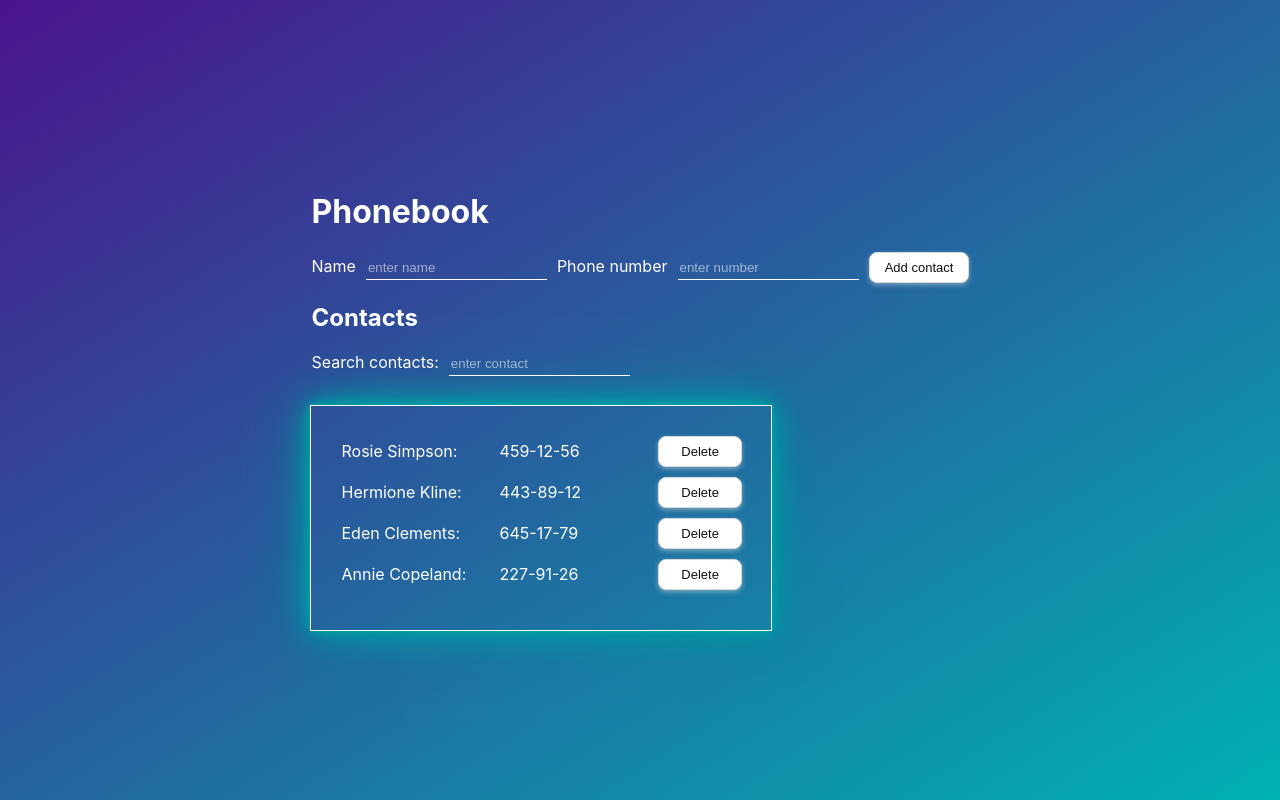
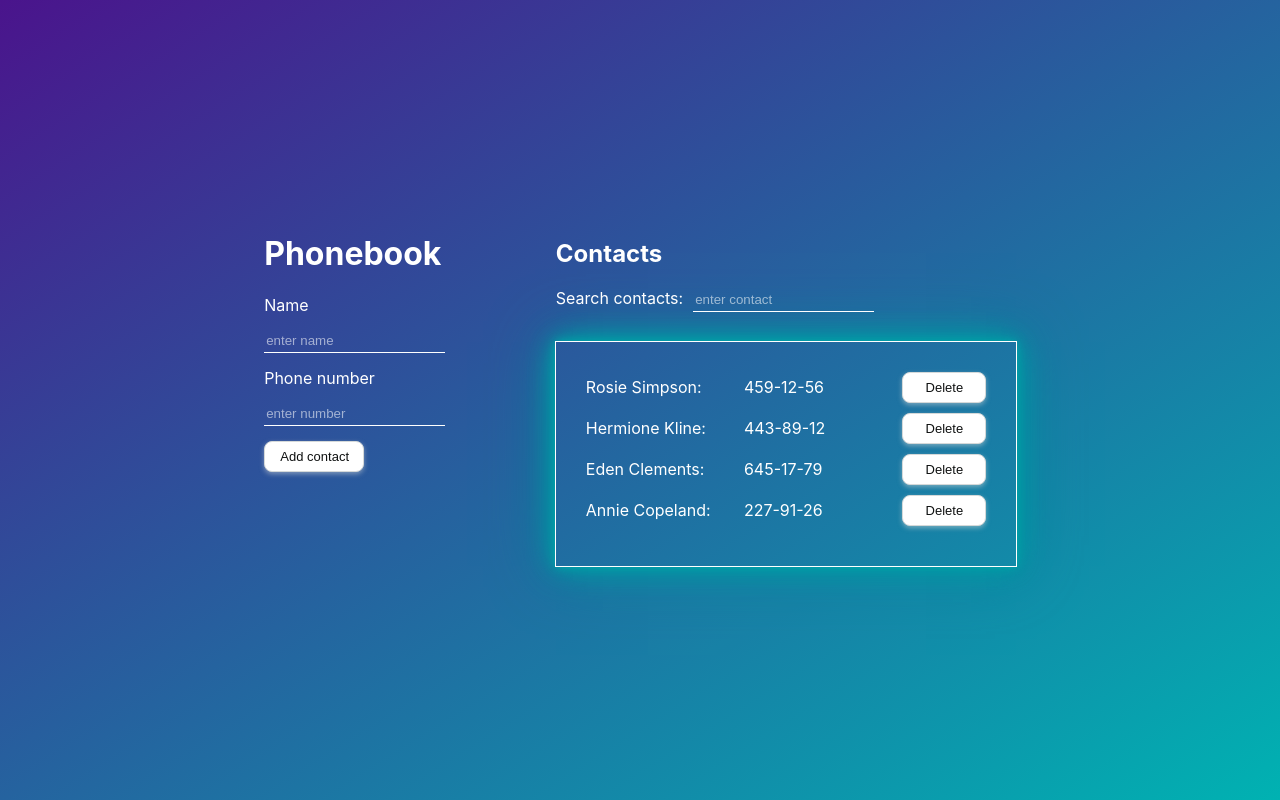
Before and after one commit to Anna-Nesterenko/goit-react-hw-08-phonebook, a React (Create React App) app: page / in a window 1280 px wide. Built offline with nearby package versions, Linux system fonts and the light colour scheme.

Commit message:
finishStyle

```diff
--- a/src/components/App.jsx
+++ b/src/components/App.jsx
@@ -3,6 +3,7 @@ import { nanoid } from 'nanoid';
 import { Form } from './Form/Form';
 import { ContactList } from './ContactList/ContactList';
 import { Filter } from './Filter/Filter';
+import styled from 'styled-components';
 export class App extends Component {
   state = {
     contacts: [
@@ -57,16 +58,24 @@ export class App extends Component {
     const filterContacts = this.getVisibleFilter();
 
     return (
-      <>
+      <Container>
+        <div>
           <h1>Phonebook</h1>
           <Form onData={this.formSubmitData} />
+        </div>
+        <div>
           <h2>Contacts</h2>
           <Filter value={filter} onChangeFilter={this.changeFilter} />
           <ContactList
             contacts={filterContacts}
             onDeleteContact={this.deleteContact}
           />
-      </>
+        </div>
+      </Container>
     );
   }
 }
+
+const Container = styled.div`
+  display: flex;
+`;
--- a/src/components/Form/Form.jsx
+++ b/src/components/Form/Form.jsx
@@ -1,5 +1,5 @@
 import { Component } from 'react';
-import { Field } from './Form.styled';
+import { Field, ContainerForm } from './Form.styled';
 // import { ContainerForm } from './Form.styled';
 
 export class Form extends Component {
@@ -29,7 +29,7 @@ export class Form extends Component {
     const { name, number } = this.state;
 
     return (
-      <form onSubmit={this.handleSubmit}>
+      <ContainerForm onSubmit={this.handleSubmit}>
         <label>
           Name
           <Field
@@ -57,7 +57,7 @@ export class Form extends Component {
           />
         </label>
         <button type="submit">Add contact</button>
-      </form>
+      </ContainerForm>
     );
   }
 }
--- a/src/components/Form/Form.styled.js
+++ b/src/components/Form/Form.styled.js
@@ -1,8 +1,19 @@
 import styled from 'styled-components';
 
+export const ContainerForm = styled.form`
+  display: flex;
+  flex-direction: column;
+  justify-content: space-evenly;
+  align-items: flex-start;
+
+  width: 40%;
+`;
+
 export const Field = styled.input`
-  margin-left: 10px;
-  margin-right: 10px;
+  /* margin-left: 10px; */
+  margin-bottom: 15px;
+  margin-top: 15px;
+  /* margin-right: 10px; */
   border: transparent;
   background-color: transparent;
   border-bottom: 1px solid white;
--- a/src/index.css
+++ b/src/index.css
@@ -49,3 +49,11 @@ button:hover {
   box-shadow: 0 0 10px #008296, 0 0 20px #00b2b2, 0 0 40px #008296;
   color: white;
 }
+
+h1 {
+  margin-top: 0;
+}
+
+h2 {
+  margin-top: 5px;
+}
```
Lines whose indentation alone changed are shown as unchanged.
